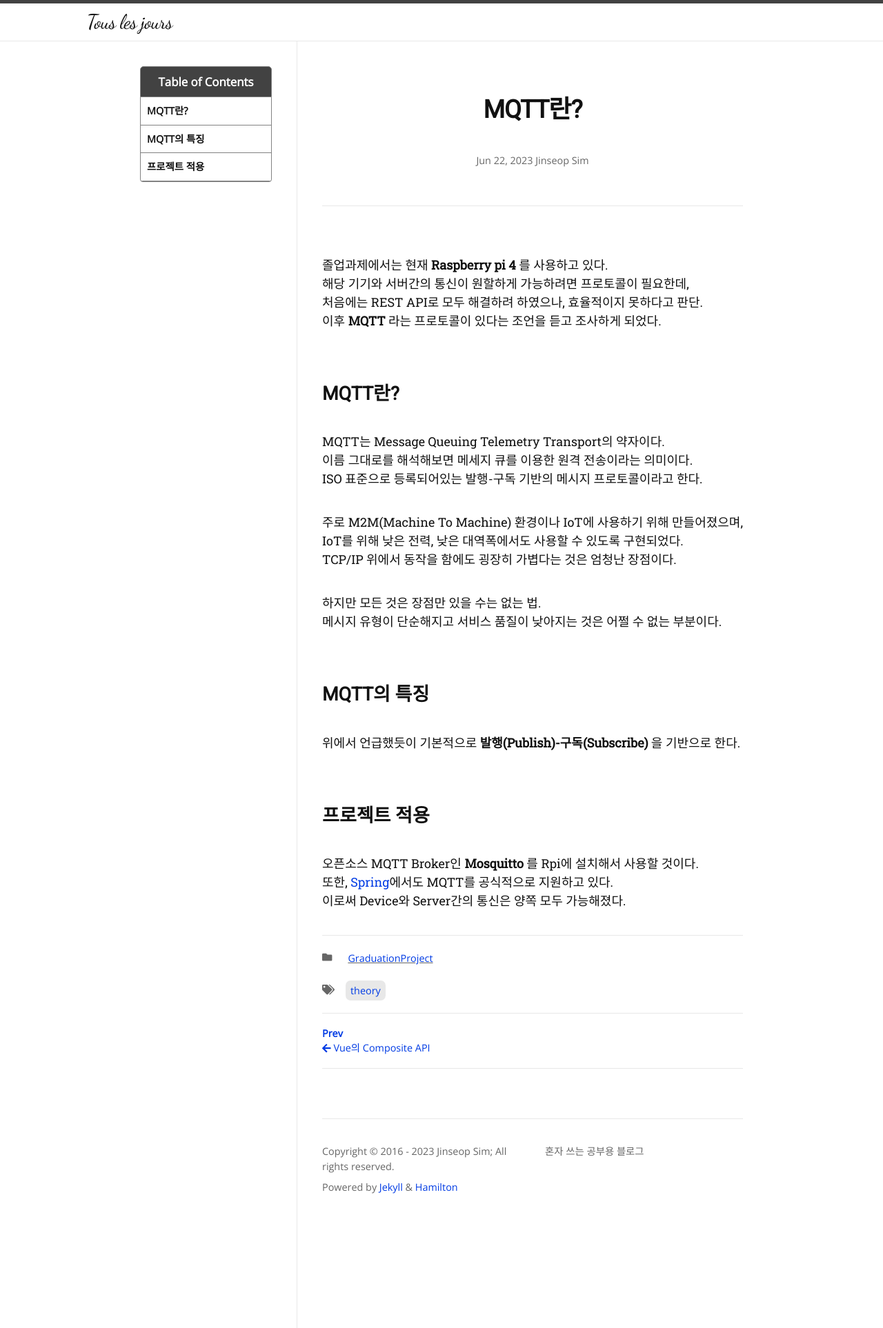
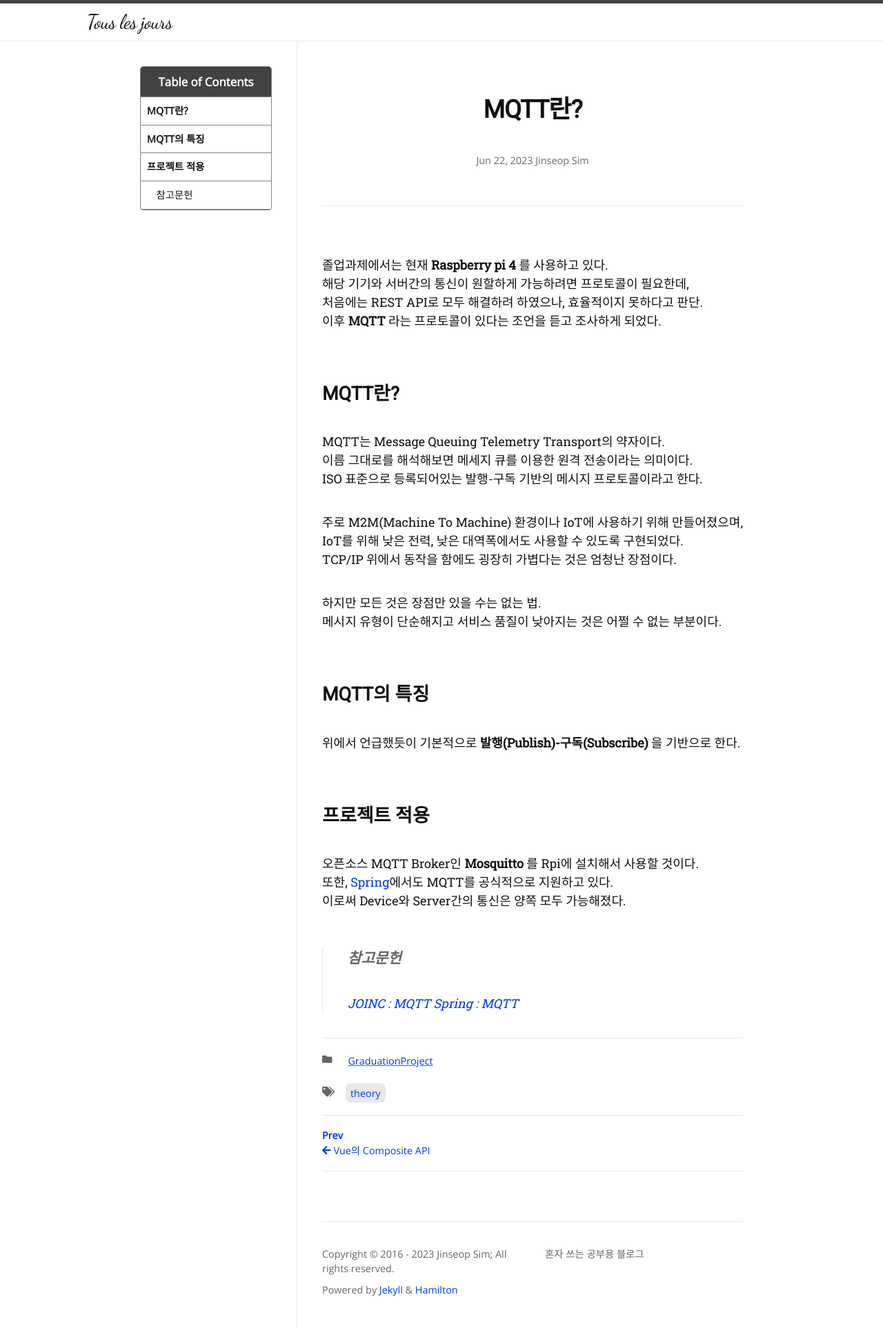
Before and after one commit to Jinseop-Sim/Jinseop-Sim.github.io, a Jekyll site: the page built from _posts/2023-06-22-mqtt.md, in a window 1280 px wide. Shown: the whole page at 69% size. Built offline with Jekyll 4.4.1, drawn with Linux system fonts in a browser that asks for light colours; nearby versions of some CDN libraries; some web fonts are replaced.

Commit message:
글 수정

```diff
--- a/_posts/2023-06-22-mqtt.md
+++ b/_posts/2023-06-22-mqtt.md
@@ -31,3 +31,7 @@ TCP/IP 위에서 동작을 함에도 굉장히 가볍다는 것은 엄청난 장
 오픈소스 MQTT Broker인 __Mosquitto__ 를 Rpi에 설치해서 사용할 것이다.
 또한, [Spring](https://docs.spring.io/spring-integration/reference/html/mqtt.html)에서도 MQTT를 공식적으로 지원하고 있다.
 이로써 Device와 Server간의 통신은 양쪽 모두 가능해졌다.
+
+> ### 참고문헌
+> [JOINC : MQTT](https://www.joinc.co.kr/w/man/12/MQTT/Tutorial)
+> [Spring : MQTT](https://docs.spring.io/spring-integration/reference/html/mqtt.html)
```
